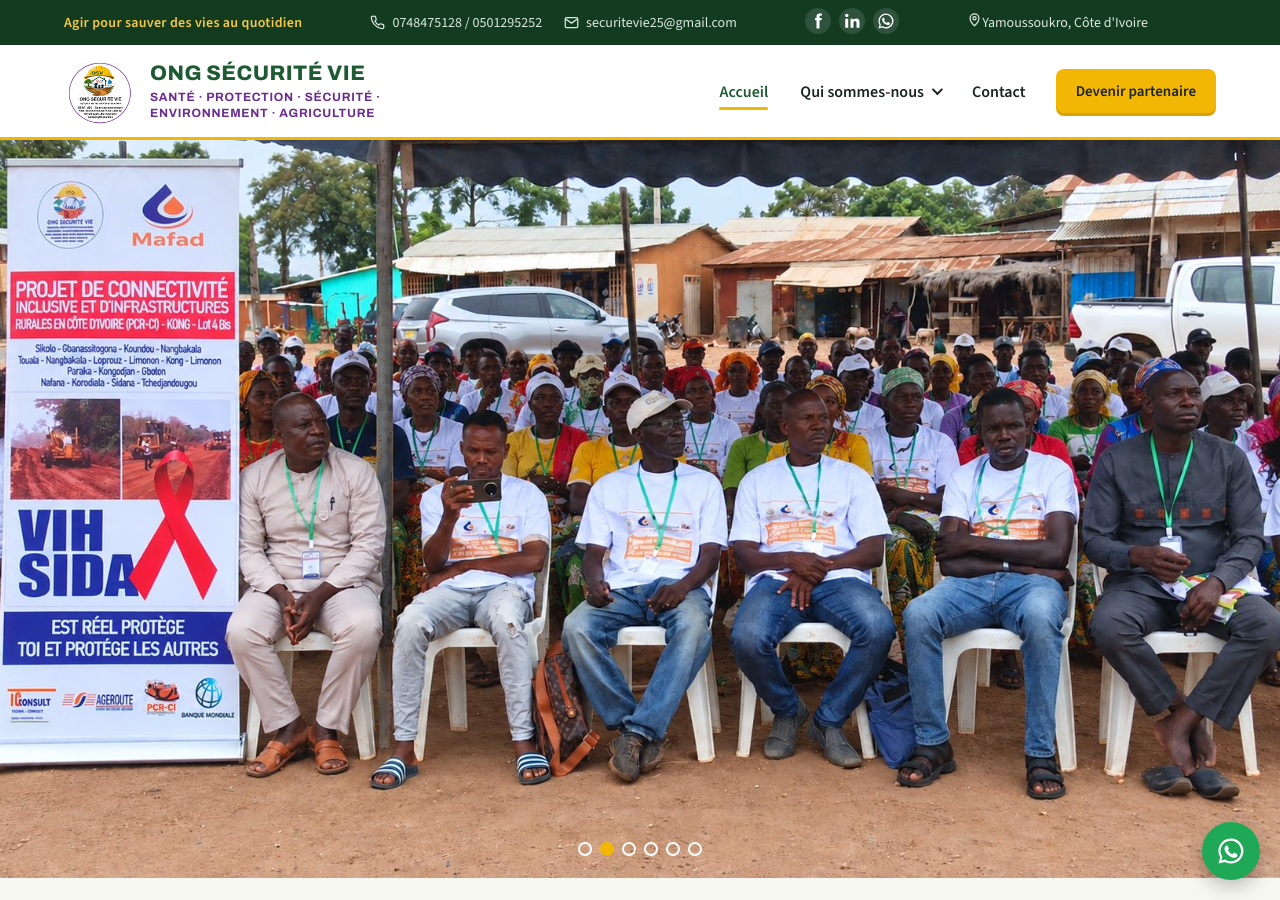
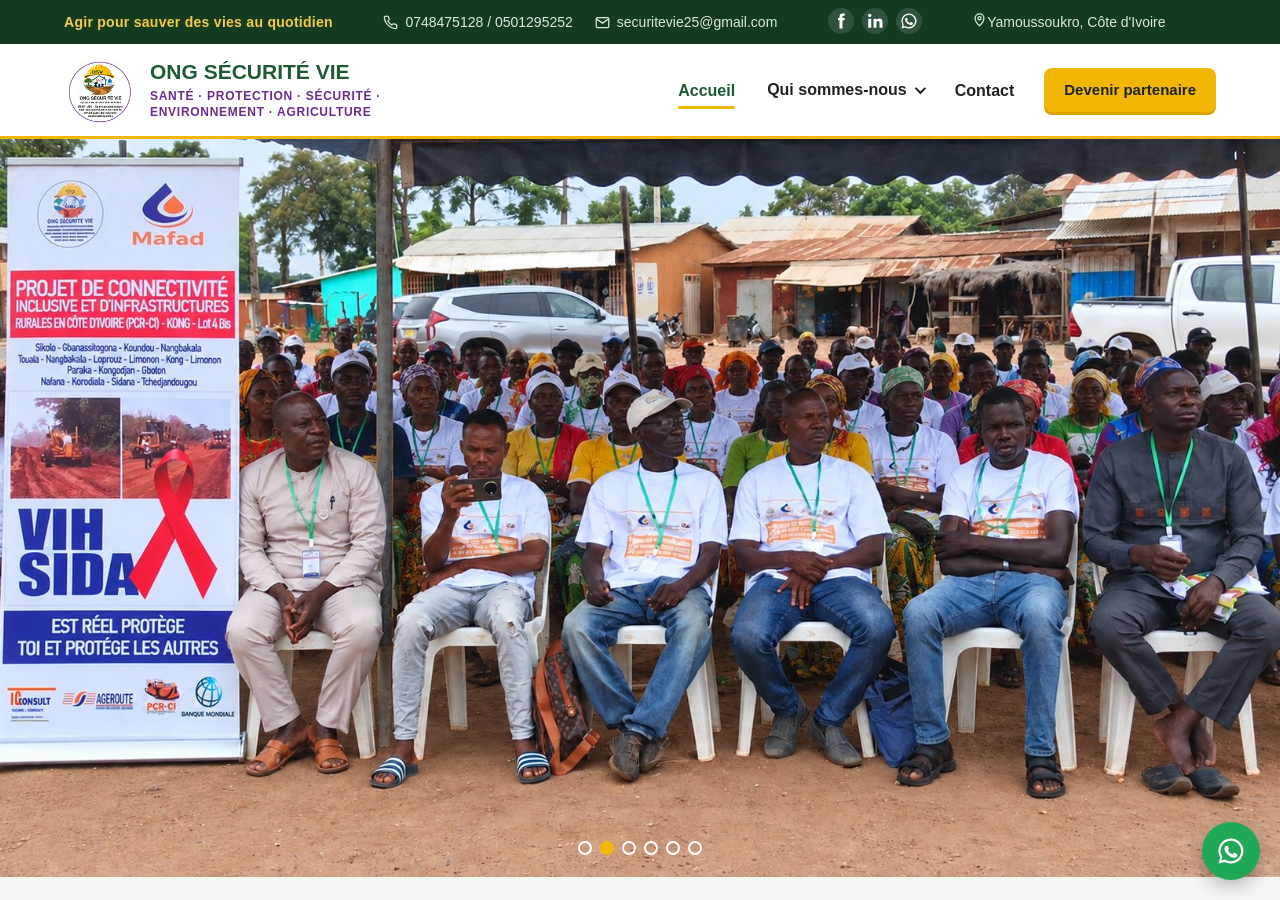
Before and after one commit to 28121989/securitevie, a Jekyll site: the page built from index.html, in a window 1280 px wide and 900 px high. Built offline with Jekyll 4.4.1, drawn with Linux system fonts in a browser that asks for light colours.

Commit message:
Add files via upload

```diff
--- a/_includes/head.html
+++ b/_includes/head.html
@@ -7,6 +7,4 @@
 <link rel="icon" type="image/png" sizes="192x192" href="{{ '/icone-192.png' | relative_url }}">
 <link rel="apple-touch-icon" href="{{ '/apple-touch-icon.png' | relative_url }}">
 <meta name="theme-color" content="#1E5B32">
-<link rel="preconnect" href="https://fonts.googleapis.com">
-<link rel="stylesheet" href="https://fonts.googleapis.com/css2?family=Archivo:wght@500;700;800&family=Source+Sans+3:wght@400;600&display=swap">
 <link rel="stylesheet" href="{{ '/assets/style.css' | relative_url }}">
--- a/assets/style.css
+++ b/assets/style.css
@@ -1,18 +1,18 @@
 :root{--vert:#1E5B32;--vert-fonce:#123B20;--accent:#F2B705;--accent-fonce:#D9A200;--violet:#6B2C91;--sable:#F7F7F2;--trait:#DFE3DA;--texte:#1C2422;--clair:#DCE9DF;--or:#F7C948}
 *{box-sizing:border-box}
 html{scroll-behavior:smooth}
-body{margin:0;font-family:'Source Sans 3','Segoe UI',sans-serif;color:var(--texte);background:var(--sable);font-size:17px;line-height:1.6}
+body{margin:0;font-family:Arial, Helvetica, sans-serif;color:var(--texte);background:var(--sable);font-size:17px;line-height:1.6}
 a{color:var(--vert)}a:hover{color:var(--vert-fonce)}
 img{max-width:100%;display:block}
 .bloc{max-width:1200px;margin:0 auto;padding:88px 24px}
-h1,h2,h3{font-family:'Archivo',sans-serif;line-height:1.15;margin:0}
+h1,h2,h3{font-family:Arial, Helvetica, sans-serif;line-height:1.15;margin:0}
 h2{font-weight:800;font-size:38px;color:var(--vert)}
 h3{font-size:20px;color:var(--vert)}
 p{margin:0}
 .surtitre{font-weight:600;font-size:15px;color:var(--violet);margin-bottom:10px}
 .entete{background:#fff;border-bottom:1px solid var(--trait)}
 .entete .bloc{padding:14px 24px;display:flex;flex-wrap:wrap;align-items:center;justify-content:space-between;gap:16px}
-.marque{display:flex;align-items:center;gap:12px;text-decoration:none;color:var(--vert);font-family:'Archivo',sans-serif;font-weight:700;font-size:19px}
+.marque{display:flex;align-items:center;gap:12px;text-decoration:none;color:var(--vert);font-family:Arial, Helvetica, sans-serif;font-weight:700;font-size:19px}
 .marque img{height:68px;width:auto}
 .marque .sigle{width:44px;height:44px;border-radius:10px;background:var(--vert);color:#fff;display:flex;align-items:center;justify-content:center;font-weight:800;font-size:16px}
 nav{display:flex;flex-wrap:wrap;gap:4px 24px;font-weight:600;font-size:16px}
@@ -60,7 +60,7 @@ a:focus-visible,.bouton:focus-visible{outline:3px solid var(--or);outline-offset
 
 .vm{display:grid;grid-template-columns:repeat(auto-fit,minmax(300px,1fr));gap:20px;margin-top:48px}
 .vm-carte{border-radius:12px;padding:32px;display:flex;flex-direction:column;gap:12px;font-size:18px}
-.vm-titre{font-family:'Archivo',sans-serif;font-weight:800;font-size:24px}
+.vm-titre{font-family:Arial, Helvetica, sans-serif;font-weight:800;font-size:24px}
 .vm-vision{background:var(--vert);color:#fff}
 .vm-vision .vm-titre{color:var(--or)}
 .vm-mission{background:#fff;border:1px solid var(--trait);border-top:6px solid var(--accent)}
@@ -113,7 +113,7 @@ a:focus-visible,.bouton:focus-visible{outline:3px solid var(--or);outline-offset
 .pied .pied-haut{padding:48px 24px 36px;display:grid;grid-template-columns:repeat(auto-fit,minmax(220px,1fr));gap:32px}
 .pied-col{display:flex;flex-direction:column;gap:6px}
 .pied-logo{width:96px;height:auto;background:#fff;border-radius:50%;margin-bottom:6px}
-.pied-nom{font-family:'Archivo',sans-serif;font-weight:800;color:#fff;font-size:18px}
+.pied-nom{font-family:Arial, Helvetica, sans-serif;font-weight:800;color:#fff;font-size:18px}
 .pied-slogan{color:var(--or)}
 .pied-titre{font-weight:600;color:#fff;margin-bottom:6px;font-size:16px}
 .pied-bas{border-top:1px solid rgba(255,255,255,.15)}
@@ -156,7 +156,7 @@ a:focus-visible,.bouton:focus-visible{outline:3px solid var(--or);outline-offset
 /* Carte domaine complète : affiche en haut, texte complet en dessous */
 .grille-domaines{align-items:start}
 .dom-carte-complete .dom-flyer{width:100%;height:auto;object-fit:contain;display:block}
-.dom-titre-long{font-family:'Archivo',sans-serif;font-weight:800;font-size:22px;line-height:1.25;color:var(--vert)}
+.dom-titre-long{font-family:Arial, Helvetica, sans-serif;font-weight:800;font-size:22px;line-height:1.25;color:var(--vert)}
 .dom-texte-carte{display:flex;flex-direction:column;gap:12px;font-size:16px}
 .dom-texte-carte p{margin:0}
 .dom-texte-carte h2{font-size:19px;margin-top:8px;color:var(--violet)}
@@ -180,7 +180,7 @@ a:focus-visible,.bouton:focus-visible{outline:3px solid var(--or);outline-offset
 .marque img{height:72px;width:72px;object-fit:contain;border-radius:50%;transition:transform .25s}
 .marque:hover img{transform:scale(1.04)}
 .marque-texte{display:flex;flex-direction:column;line-height:1.15}
-.marque-nom{font-family:'Archivo',sans-serif;font-weight:800;font-size:21px;color:var(--vert);letter-spacing:.02em}
+.marque-nom{font-family:Arial, Helvetica, sans-serif;font-weight:800;font-size:21px;color:var(--vert);letter-spacing:.02em}
 .marque-sous{font-size:13px;font-weight:600;color:var(--violet);letter-spacing:.08em;text-transform:uppercase;margin-top:4px}
 .menu{display:flex;align-items:center;gap:4px}
 .menu a:not(.bouton){position:relative;padding:10px 14px;font-weight:600;font-size:16px;color:var(--texte);text-decoration:none;border-radius:8px;transition:color .2s,background .2s}
@@ -188,7 +188,7 @@ a:focus-visible,.bouton:focus-visible{outline:3px solid var(--or);outline-offset
 .menu a:not(.bouton):hover{color:var(--vert);background:#F2F6F1}
 .menu a:not(.bouton):hover::after,.menu a:not(.bouton):focus-visible::after{transform:scaleX(1)}
 .menu-cta{margin-left:12px;min-height:44px;padding:0 20px;font-size:15px;box-shadow:0 3px 0 var(--accent-fonce)}
-.burger{display:none;align-items:center;gap:8px;background:var(--vert);color:#fff;border:0;border-radius:8px;padding:10px 14px;font:600 15px 'Source Sans 3',sans-serif;cursor:pointer}
+.burger{display:none;align-items:center;gap:8px;background:var(--vert);color:#fff;border:0;border-radius:8px;padding:10px 14px;font:600 15px Arial, Helvetica, sans-serif;cursor:pointer}
 .burger-barres,.burger-barres::before,.burger-barres::after{display:block;width:20px;height:2px;background:#fff;border-radius:2px;position:relative;transition:transform .2s}
 .burger-barres::before,.burger-barres::after{content:"";position:absolute;left:0}
 .burger-barres::before{top:-6px}.burger-barres::after{top:6px}
@@ -234,7 +234,7 @@ html{scroll-padding-top:110px}
 .bouton-contour-vert:hover{background:var(--vert);color:#fff}
 .contact-reseaux{display:flex;align-items:center;gap:12px;margin-top:6px;font-weight:600}
 .formulaire{display:flex;flex-direction:column;gap:6px;margin-top:18px;padding-top:20px;border-top:1px solid var(--trait)}
-.form-titre{font-family:'Archivo',sans-serif;font-weight:800;font-size:20px;color:var(--vert);margin-bottom:6px}
+.form-titre{font-family:Arial, Helvetica, sans-serif;font-weight:800;font-size:20px;color:var(--vert);margin-bottom:6px}
 .formulaire label{font-weight:600;font-size:15px;margin-top:8px}
 .formulaire input,.formulaire textarea{font:inherit;font-size:16px;padding:11px 12px;border:1px solid #9AA6A2;border-radius:8px;background:#fff;color:var(--texte)}
 .formulaire input:focus,.formulaire textarea:focus{outline:3px solid var(--accent);outline-offset:1px;border-color:var(--vert)}
@@ -246,7 +246,7 @@ html{scroll-padding-top:110px}
 
 /* ===== Sous-menu « Qui sommes-nous » ===== */
 .sous-menu-bloc{position:relative}
-.sous-menu-bouton{display:inline-flex;align-items:center;gap:8px;padding:10px 14px;font:600 16px 'Source Sans 3',sans-serif;color:var(--texte);background:none;border:0;border-radius:8px;cursor:pointer}
+.sous-menu-bouton{display:inline-flex;align-items:center;gap:8px;padding:10px 14px;font:600 16px Arial, Helvetica, sans-serif;color:var(--texte);background:none;border:0;border-radius:8px;cursor:pointer}
 .sous-menu-bouton:hover,.sous-menu-bloc.ouvert .sous-menu-bouton{color:var(--vert);background:#F2F6F1}
 .fleche{width:8px;height:8px;border-right:2px solid currentColor;border-bottom:2px solid currentColor;transform:rotate(45deg) translateY(-2px);transition:transform .2s}
 .sous-menu-bloc.ouvert .fleche{transform:rotate(-135deg) translateY(-2px)}
@@ -292,3 +292,7 @@ html{scroll-padding-top:110px}
 .marque{flex-shrink:1;min-width:0}
 .marque-sous{max-width:330px;line-height:1.35}
 .menu{flex-shrink:0}
+
+/* Police Arial sur tout le site */
+body,button,input,textarea,select,h1,h2,h3,h4{font-family:Arial, Helvetica, sans-serif}
+h1,h2,.marque-nom,.vm-titre,.form-titre,.dom-titre-long,.titre-contact{font-weight:700;letter-spacing:0}
```
